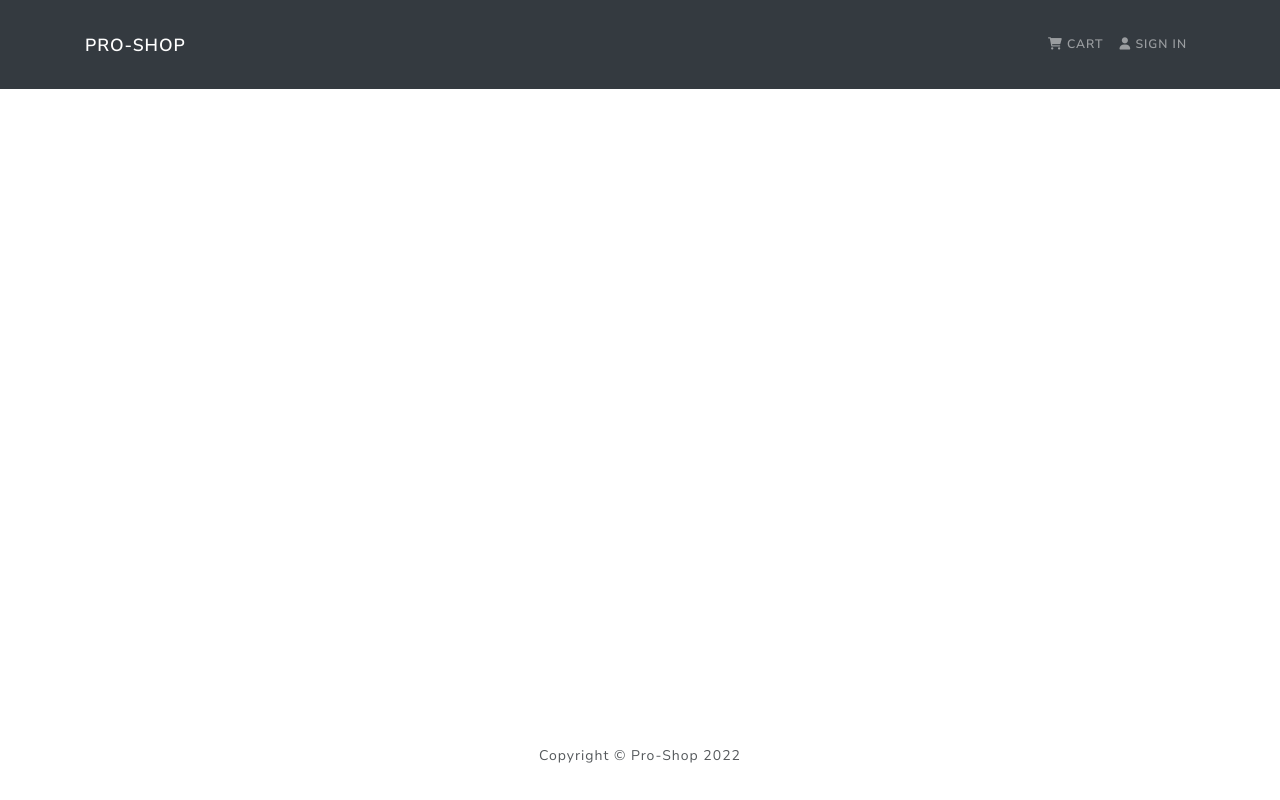
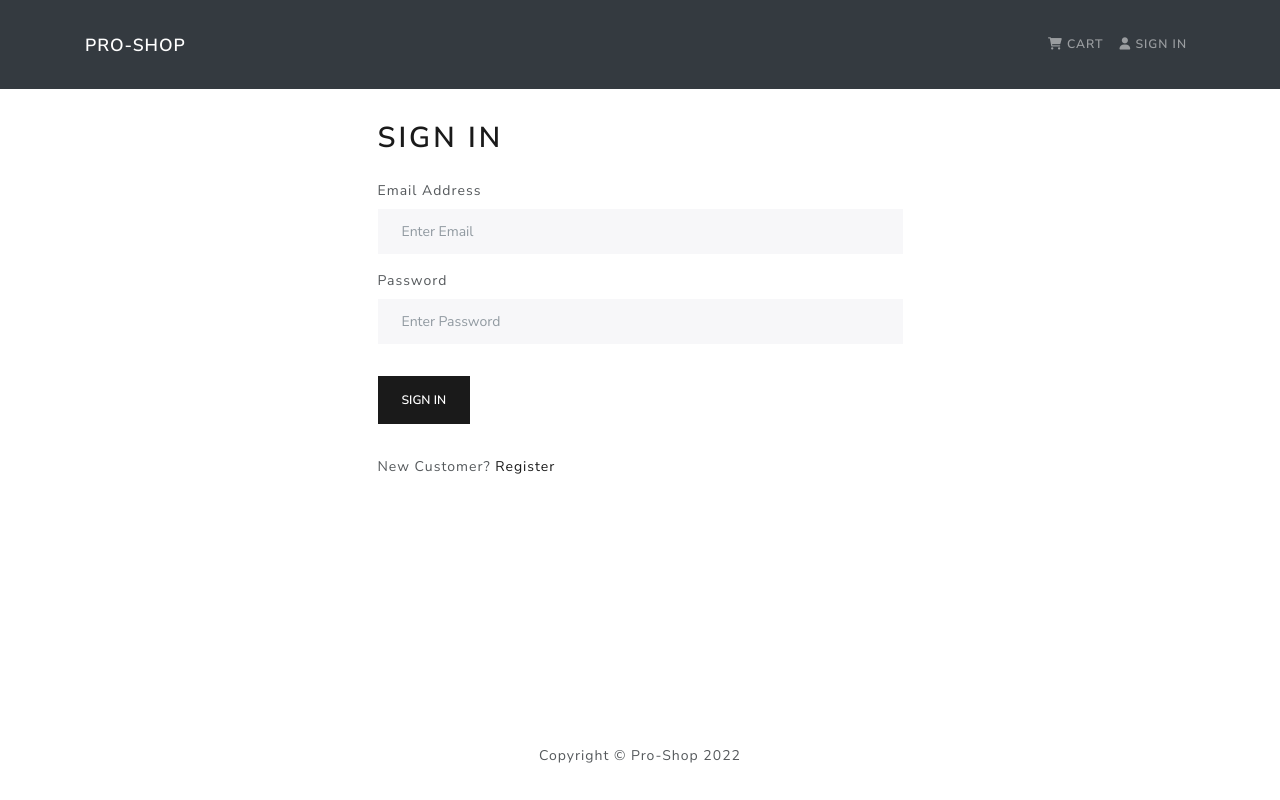
Before and after one commit to tapia1013/ecommern, a React (Create React App) app in the folder frontend/: page /login in a window 1280 px wide. Built offline with nearby package versions, Linux system fonts and the light colour scheme.

Commit message:
user login screen and functionality getting data from backend

```diff
--- a/frontend/src/App.js
+++ b/frontend/src/App.js
@@ -9,6 +9,7 @@
 import HomeScreen from './screens/HomeScreen';
 import ProductScreen from './screens/ProductScreen';
 import CartScreen from "./screens/CartScreen";
+import LoginScreen from "./screens/LoginScreen";
 
 const App = () => {
   return (
@@ -17,10 +18,11 @@
       <main className='py-3'>
         <Container>
           <Routes>
-            <Route path='/' exact element={<HomeScreen />} />
+            <Route path='/login' element={<LoginScreen />} />
             <Route path='/product/:id' element={<ProductScreen />} />
             <Route path="/cart/:id" element={<CartScreen />} />
             <Route path="/cart/" element={<CartScreen />} />
+            <Route path='/' exact element={<HomeScreen />} />
           </Routes>
         </Container>
       </main>
--- a/frontend/src/reducers/userReducers.js
+++ b/frontend/src/reducers/userReducers.js
@@ -22,7 +22,7 @@
 
     case USER_LOGIN_FAIL:
       return {
-        loading: false.valueOf,
+        loading: false,
         error: action.payload
       }
 
--- a/frontend/src/screens/LoginScreen.js
+++ b/frontend/src/screens/LoginScreen.js
@@ -1,9 +1,10 @@
 import React, { useState, useEffect } from 'react'
-import { Link } from 'react-router-dom'
+import { Link, useLocation, useNavigate } from 'react-router-dom'
 import { Form, Button, Row, Col } from 'react-bootstrap';
 import { useDispatch, useSelector } from 'react-redux';
 import Message from '../components/Message';
 import Loader from '../components/Loader';
+import FormContainer from '../components/FormContainer';
 
 import { login } from '../actions/userActions';
 
@@ -12,10 +13,72 @@
   const [email, setEmail] = useState('')
   const [password, setPassword] = useState('')
 
+  const location = useLocation()
+  const navigate = useNavigate()
+
+  const dispatch = useDispatch()
+
+  const userLogin = useSelector(state => state.userLogin)
+  const { userInfo, error, loading } = userLogin
+
+
+  const redirect = location.search ? location.search.split('=')[1] : '/'
+
+
+  useEffect(() => {
+    if (userInfo) {
+      navigate(redirect)
+    }
+  }, [navigate, userInfo, redirect])
+
+
+  const submitHandler = (e) => {
+    e.preventDefault();
+
+    dispatch(login(email, password))
+  }
 
 
   return (
-    <div></div>
+    <FormContainer>
+      <h1>Sign In</h1>
+
+      {error && (<Message variant='danger'>{error}</Message>)}
+
+      {loading && (<Loader />)}
+
+      <Form onSubmit={submitHandler}>
+        <Form.Group controlId='email'>
+          <Form.Label>Email Address</Form.Label>
+          <Form.Control
+            type="email"
+            placeholder='Enter Email'
+            value={email}
+            onChange={(e) => setEmail(e.target.value)}
+          ></Form.Control>
+        </Form.Group>
+
+        <Form.Group className='py-3' controlId='password'>
+          <Form.Label>Password</Form.Label>
+          <Form.Control
+            type="password"
+            placeholder='Enter Password'
+            value={password}
+            onChange={(e) => setPassword(e.target.value)}
+          ></Form.Control>
+        </Form.Group>
+
+        <Form.Group className='py-3'>
+          <Button type="submit" variant="primary">Sign In</Button>
+        </Form.Group>
+      </Form>
+
+      <Row className='py-3'>
+        <Col>
+          New Customer? <Link to={redirect ? `/register?redirect=${redirect}` : '/register'}>Register</Link>
+        </Col>
+      </Row>
+    </FormContainer>
   )
 }
 
```
